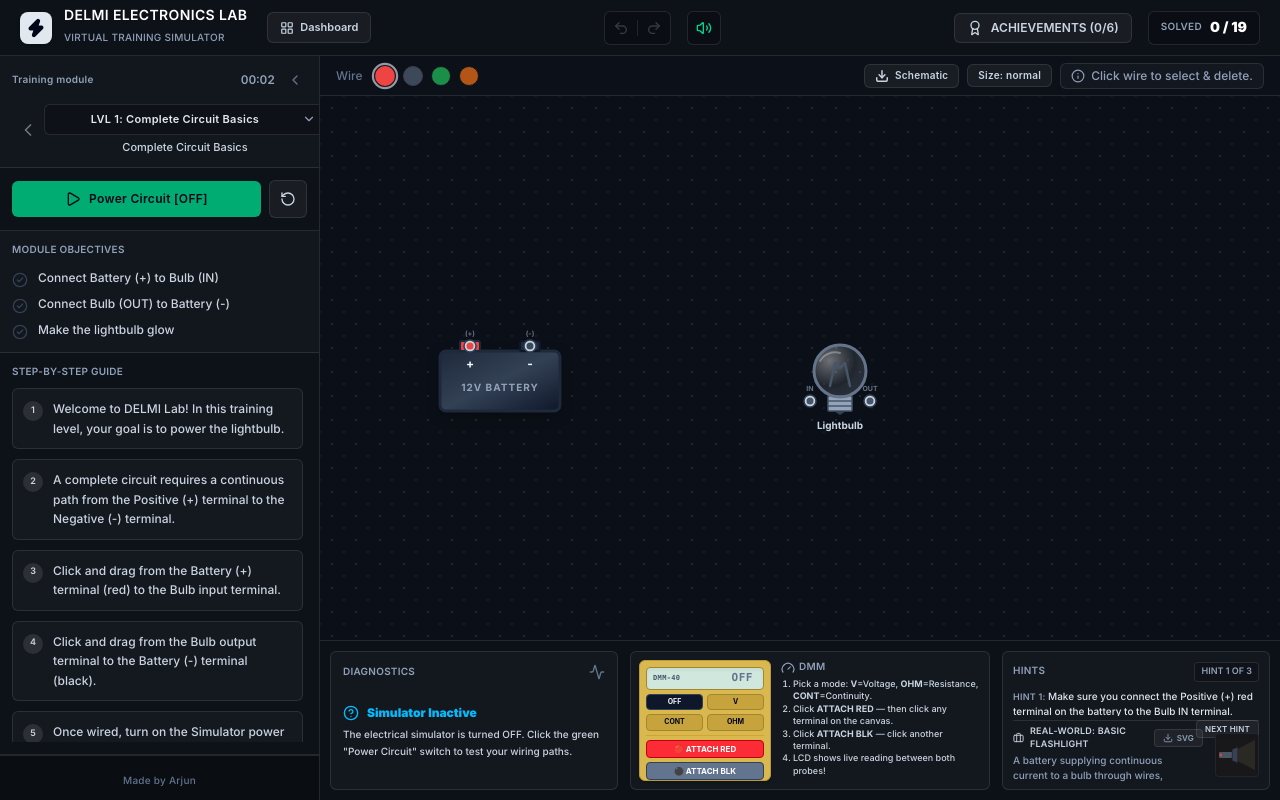
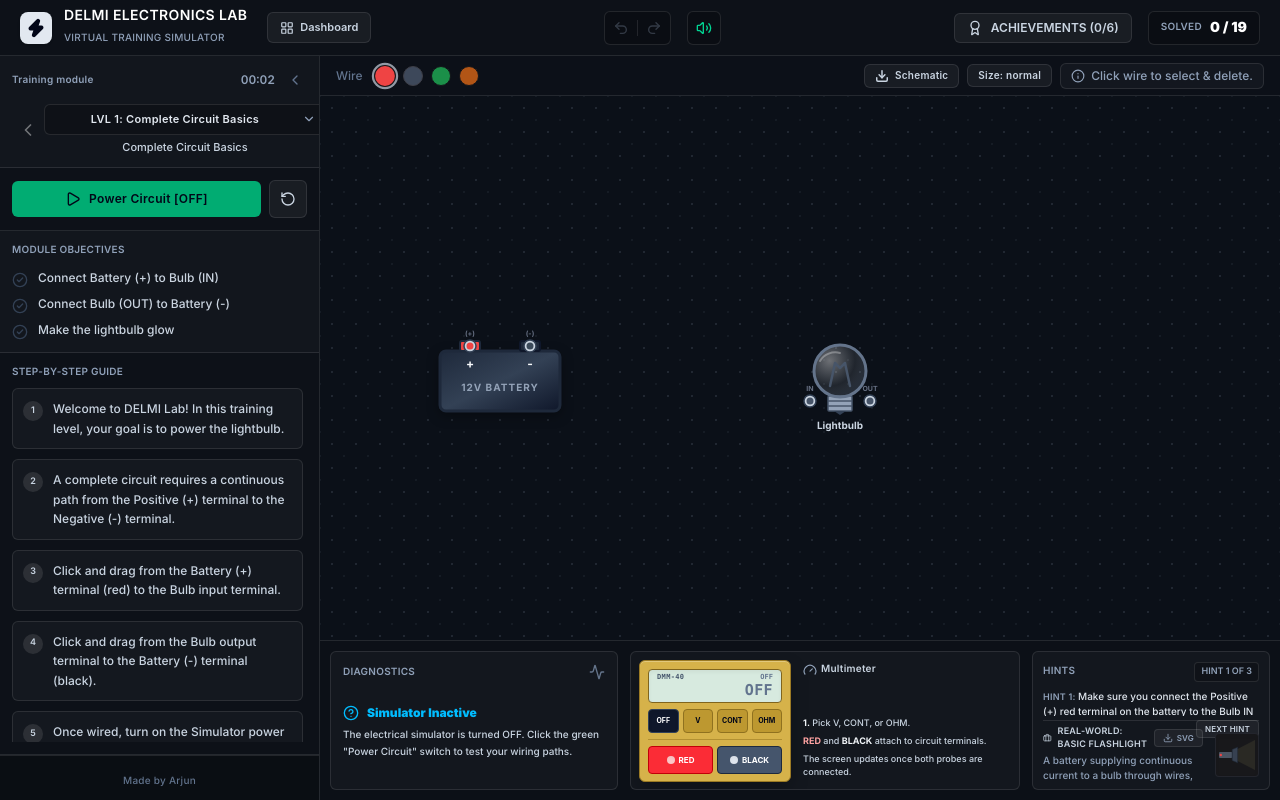
Before and after one commit to arjungautam1/NONC, a React (Vite) app: page / in a window 1280 px wide. Both pictures are taken after a click on the element 178 px from the left and 600 px from the top of the page. Built offline with nearby package versions, Linux system fonts and the light colour scheme.

Commit message:
Polish multimeter panel design

```diff
--- a/src/components/game/HelpOverlay.tsx
+++ b/src/components/game/HelpOverlay.tsx
@@ -128,6 +128,11 @@ export const HelpOverlay: React.FC = () => {
 
   const level = levels[currentLevelIndex];
   const currentHintIndex = score.hintsUsed % level.hints.length;
+  const multimeterModeLabel =
+    multimeter.mode === 'VOLTAGE' ? 'V' :
+      multimeter.mode === 'CONTINUITY' ? 'CONT' :
+        multimeter.mode === 'RESISTANCE' ? 'OHM' :
+          'OFF';
 
   const [isDismissed, setIsDismissed] = React.useState(false);
 
@@ -335,22 +340,25 @@ export const HelpOverlay: React.FC = () => {
         </div>
 
         {/* 3. DMM Troubleshooting Multimeter Panel */}
-        <div className="w-full md:w-[330px] xl:w-[360px] h-auto md:h-full border border-white/10 bg-white/[0.03] rounded-md p-2 flex gap-2.5 select-none shrink-0 overflow-hidden">
+        <div className="w-full md:w-[360px] xl:w-[390px] h-auto md:h-full border border-white/10 bg-white/[0.03] rounded-md p-2 flex gap-3 select-none shrink-0 overflow-hidden">
           {/* DMM Yellow Housing */}
-          <div className="w-[132px] h-full min-h-[118px] bg-[#d9b84f] p-1.5 rounded-md border border-[#b99a37] shadow-sm flex flex-col gap-1 shrink-0">
+          <div className="w-[152px] h-full min-h-[122px] bg-[#d6b24a] p-2 rounded-md border border-[#9b7a24] shadow-[inset_0_1px_0_rgba(255,255,255,0.28),0_8px_18px_rgba(0,0,0,0.22)] flex flex-col gap-1.5 shrink-0">
             {/* LCD Screen */}
-            <div className="bg-[#cfe7dc] border border-[#a4872c] px-1.5 py-0.5 rounded shadow-inner flex items-center justify-between font-mono text-slate-900">
-              <span className="text-[7px] font-bold text-slate-600 tracking-wider">DMM-40</span>
-              <span className={`text-[11px] font-black tracking-wider px-1 rounded ${multimeter.mode === 'OFF' ? 'text-slate-500' :
+            <div className="bg-[#d7eadf] border border-[#80651e] px-2 py-1 rounded-sm shadow-inner font-mono text-slate-900">
+              <div className="flex items-center justify-between leading-none">
+                <span className="text-[7px] font-bold text-slate-600 tracking-wider">DMM-40</span>
+                <span className="text-[7px] font-bold text-slate-500">{multimeterModeLabel}</span>
+              </div>
+              <div className={`mt-0.5 text-right text-[15px] leading-none font-black tracking-wide tabular-nums ${multimeter.mode === 'OFF' ? 'text-slate-500' :
                   multimeter.reading === '---' ? 'text-slate-600' :
-                    'text-emerald-700 bg-emerald-100/50'
+                    'text-emerald-800'
                 }`}>
                 {multimeter.mode === 'OFF' ? 'OFF' : multimeter.reading}
-              </span>
+              </div>
             </div>
 
             {/* Mode Buttons */}
-            <div className="grid grid-cols-2 gap-1 text-[7px] font-bold">
+            <div className="grid grid-cols-4 gap-1 text-[7px] font-bold">
               {(['OFF', 'VOLTAGE', 'CONTINUITY', 'RESISTANCE'] as const).map(mode => {
                 const label = mode === 'VOLTAGE' ? 'V' : mode === 'CONTINUITY' ? 'CONT' : mode === 'RESISTANCE' ? 'OHM' : 'OFF';
                 const active = multimeter.mode === mode;
@@ -358,9 +366,9 @@ export const HelpOverlay: React.FC = () => {
                   <button
                     key={mode}
                     onClick={() => setMultimeterMode(mode)}
-                    className={`py-0.5 rounded border font-bold cursor-pointer uppercase transition-all ${active
-                        ? 'bg-slate-900 text-slate-100 border-slate-700 shadow-inner'
-                        : 'bg-[#c6a33d] text-slate-950 border-[#a4872c] hover:bg-[#e0bd55]'
+                    className={`h-6 rounded-sm border font-bold cursor-pointer uppercase transition-all ${active
+                        ? 'bg-slate-900 text-white border-slate-700 shadow-inner'
+                        : 'bg-[#bd9830] text-slate-950 border-[#8f711f] hover:bg-[#e0bd55]'
                       }`}
                   >
                     {label}
@@ -370,50 +378,51 @@ export const HelpOverlay: React.FC = () => {
             </div>
 
             {/* Probe Attach Buttons */}
-            <div className="flex flex-col gap-1 border-t border-yellow-600/40 pt-1">
+            <div className="grid grid-cols-2 gap-1 border-t border-[#9b7a24]/60 pt-1.5">
               <button
                 onClick={() => setProbeMode(multimeter.redProbe ? null : 'red')}
-                className={`w-full py-0.5 rounded text-[8px] font-bold uppercase cursor-pointer transition-all flex items-center justify-center gap-1 ${multimeter.redProbe
-                    ? 'bg-red-700 text-white border border-red-500'
-                    : 'bg-red-500 hover:bg-red-400 text-white border border-red-700'
+                className={`h-7 rounded-sm text-[8px] font-bold uppercase cursor-pointer transition-all flex items-center justify-center gap-1 border ${multimeter.redProbe
+                    ? 'bg-red-700 text-white border-red-400'
+                    : 'bg-red-500 hover:bg-red-400 text-white border-red-700'
                   }`}
               >
-                🔴 {multimeter.redProbe ? '✔ RED ON' : 'ATTACH RED'}
+                <span className="w-2 h-2 rounded-full bg-red-200 shadow-inner" />
+                {multimeter.redProbe ? 'RED ON' : 'RED'}
               </button>
               <button
                 onClick={() => setProbeMode(multimeter.blackProbe ? null : 'black')}
-                className={`w-full py-0.5 rounded text-[8px] font-bold uppercase cursor-pointer transition-all flex items-center justify-center gap-1 ${multimeter.blackProbe
-                    ? 'bg-slate-600 text-white border border-slate-400'
-                    : 'bg-slate-500 hover:bg-slate-400 text-white border border-slate-700'
+                className={`h-7 rounded-sm text-[8px] font-bold uppercase cursor-pointer transition-all flex items-center justify-center gap-1 border ${multimeter.blackProbe
+                    ? 'bg-slate-900 text-white border-slate-400'
+                    : 'bg-slate-600 hover:bg-slate-500 text-white border-slate-800'
                   }`}
               >
-                ⚫ {multimeter.blackProbe ? '✔ BLK ON' : 'ATTACH BLK'}
+                <span className="w-2 h-2 rounded-full bg-slate-200 shadow-inner" />
+                {multimeter.blackProbe ? 'BLK ON' : 'BLACK'}
               </button>
               {(multimeter.redProbe || multimeter.blackProbe) && (
                 <button
                   onClick={() => { setProbe('red', null); setProbe('black', null); }}
-                  className="w-full py-0.5 rounded text-[7px] font-black uppercase cursor-pointer bg-zinc-700 hover:bg-zinc-600 text-zinc-300 border border-zinc-600 transition-all"
+                  className="col-span-2 h-5 rounded-sm text-[7px] font-bold uppercase cursor-pointer bg-slate-800 hover:bg-slate-700 text-slate-200 border border-slate-700 transition-all"
                 >
-                  ✕ Clear
+                  Clear probes
                 </button>
               )}
             </div>
           </div>
 
           {/* DMM Guide Instructions */}
-          <div className="hidden sm:flex flex-1 flex-col justify-between min-w-0 overflow-hidden">
+          <div className="hidden sm:flex flex-1 flex-col justify-between min-w-0 overflow-hidden py-0.5">
             <div className="flex items-center gap-1">
               <Gauge className="w-3.5 h-3.5 text-slate-400" />
-              <span className="text-[10px] font-semibold text-slate-400 tracking-wide">
-                DMM
+              <span className="text-[10px] font-semibold text-slate-300 tracking-wide">
+                Multimeter
               </span>
             </div>
-            <ol className="text-[9px] text-slate-300 font-medium pl-3 list-decimal leading-snug mt-1 flex-grow overflow-hidden">
-              <li>Pick a mode: <b>V</b>=Voltage, <b>OHM</b>=Resistance, <b>CONT</b>=Continuity.</li>
-              <li>Click <b>ATTACH RED</b> — then click any terminal on the canvas.</li>
-              <li>Click <b>ATTACH BLK</b> — click another terminal.</li>
-              <li>LCD shows live reading between both probes!</li>
-            </ol>
+            <div className="mt-1 grid grid-cols-1 gap-1.5 text-[9px] text-slate-300 font-medium leading-snug">
+              <p><b className="text-slate-100">1.</b> Pick V, CONT, or OHM.</p>
+              <p><b className="text-red-300">RED</b> and <b className="text-slate-100">BLACK</b> attach to circuit terminals.</p>
+              <p>The screen updates once both probes are connected.</p>
+            </div>
           </div>
         </div>
 
```
